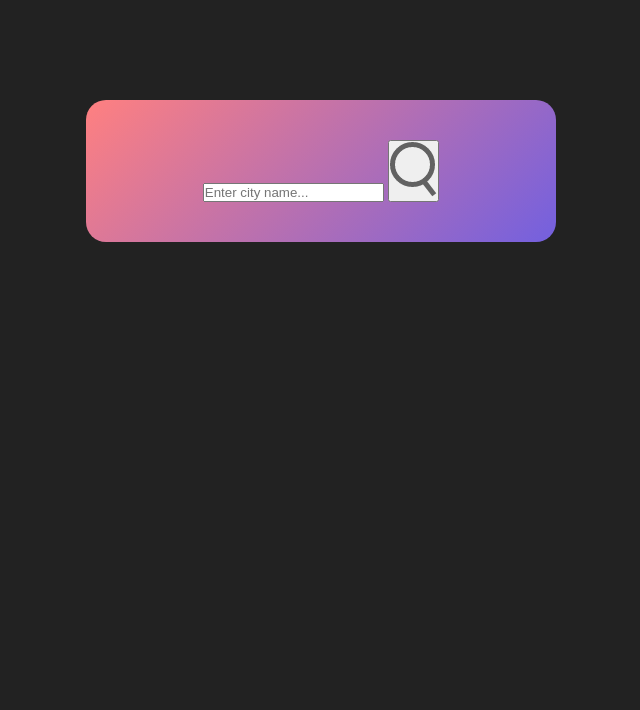
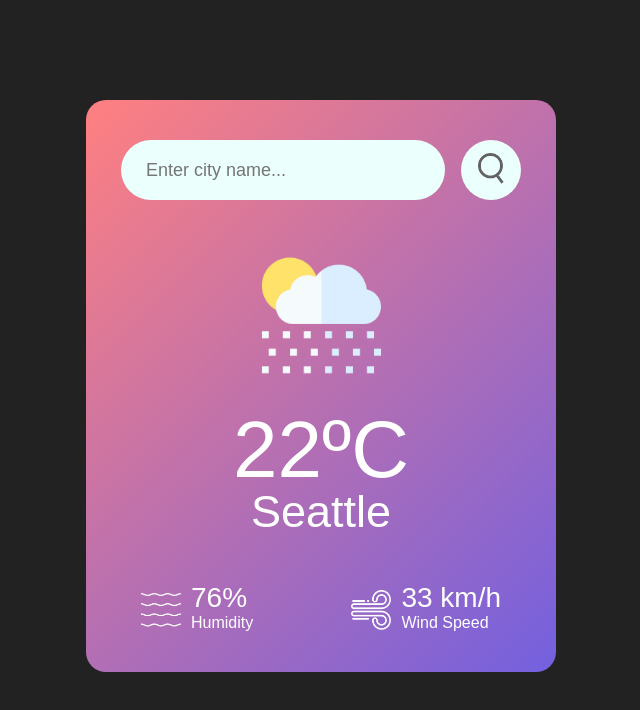
Before and after one commit to gabriellamsa/weather-app, a plain HTML site: page index.html in a window 1280 px wide. Shown: the whole page, without its empty margins (319-959 px from the left). Drawn offline with Linux system fonts and the light colour scheme.

Commit message:
CSS Update

```diff
--- a/index.html
+++ b/index.html
@@ -11,6 +11,27 @@
         <input type="text" placeholder="Enter city name..." spellcheck="false">
         <button><img src="images/search.png" alt="magnifier symbol"></button>
       </div>
+      <div class="weather">
+        <img src="images/rain.png" class="weather-icon" alt="rainy cloud">
+        <h1 class="temp">22ºC</h1>
+        <h2 class="city">Seattle</h2>
+        <div class="details">
+          <div class="col">
+            <img src="images/humidity.png" alt="humidity image">
+            <div>
+              <p class="humidity">76%</p>
+              <p>Humidity</p>
+            </div>
+          </div>
+          <div class="col">
+            <img src="images/wind.png" alt="wind image">
+            <div>
+              <p class="wind">33 km/h</p>
+              <p>Wind Speed</p>
+            </div>
+          </div>
+        </div>
+      </div>
     </div>
 
   </body>
--- a/style.css
+++ b/style.css
@@ -19,3 +19,77 @@ body{
   padding: 40px 35px;
   text-align: center;
 }
+
+.search{
+  width: 100%;
+  display: flex;
+  align-items: center;
+  justify-content: space-between;
+}
+
+.search input{
+  border: 0;
+  outline: 0;
+  background: #ebfffc;
+  color: #555;
+  padding: 10px 25px;
+  height: 60px;
+  border-radius: 30px;
+  flex: 1;
+  margin-right: 16px;
+  font-size: 18px;
+}
+
+.search button{
+  border: 0;
+  outline: 0;
+  background: #ebfffc;
+  border-radius: 50%;
+  width: 60px;
+  height: 60px;
+  cursor: pointer;
+}
+
+.search button img{
+  width: 26px;
+}
+
+.weather-icon{
+  width: 170px;
+  margin-top: 30px;
+}
+
+.weather h1{
+  font-size: 80px;
+  font-weight: 500;
+}
+
+.weather h2{
+  font-size: 45px;
+  font-weight: 400;
+  margin-top: -10px;
+}
+
+.details{
+  display: flex;
+  align-items: center;
+  justify-content: space-between;
+  padding: 0 20px;
+  margin-top: 50px;
+}
+
+.col{
+  display: flex;
+  align-items: center;
+  text-align: left;
+}
+
+.col img{
+  width: 40px;
+  margin-right: 10px;
+}
+
+.humidity, .wind{
+  font-size: 28px;
+  margin-top: -6px;
+}
```
